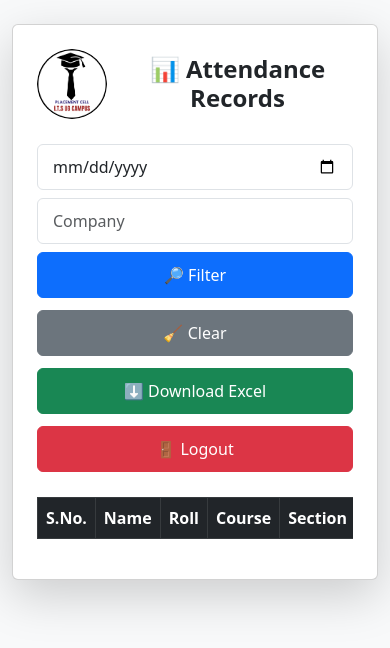
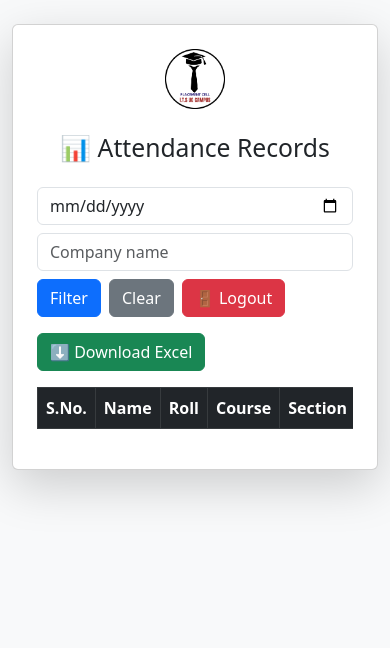
Before and after one commit to abhijha30/placement-attendance, a Flask app: page /records in a window 390 px wide. Shown: the top 648 px of the page. Run offline with Flask 3, Linux system fonts and the light colour scheme; the visitor is signed in with stand-in values (Sample User, id 1); data that the repository does not hold is empty.

Commit message:
Update records.html

```diff
--- a/templates/records.html
+++ b/templates/records.html
@@ -3,90 +3,52 @@
 <head>
   <meta charset="UTF-8">
   <meta name="viewport" content="width=device-width, initial-scale=1">
-  <title>Admin - Attendance Records</title>
+  <title>Attendance Records</title>
   <link href="https://cdn.jsdelivr.net/npm/bootstrap@5.3.0/dist/css/bootstrap.min.css" rel="stylesheet">
-  <style>
-    .header-panel {
-      display: flex;
-      flex-direction: column;
-      align-items: center;
-      margin-bottom: 25px;
-      text-align: center;
-    }
-    .header-top {
-      display: flex;
-      align-items: center;
-      justify-content: center;
-      gap: 15px;
-      margin-bottom: 15px;
-    }
-    .header-top img {
-      width: 70px;
-      height: 70px;
-      border-radius: 50%;
-      object-fit: cover;
-    }
-    .header-top h2 {
-      font-size: 1.8rem;
-      font-weight: 700;
-      margin: 0;
-    }
-    .header-actions {
-      display: flex;
-      flex-wrap: wrap;
-      justify-content: center;
-      gap: 12px;
-      margin-top: 10px;
-    }
-    .header-actions .btn,
-    .header-actions input {
-      font-size: 1rem;
-      padding: 10px 15px;
-    }
-    @media (max-width: 768px) {
-      .header-top h2 {
-        font-size: 1.5rem;
-      }
-      .header-actions {
-        flex-direction: column;
-        width: 100%;
-      }
-      .header-actions .btn,
-      .header-actions input {
-        width: 100%;
-      }
-    }
-  </style>
 </head>
 <body class="bg-light">
 
-  <div class="container py-4">
+  <div class="container mt-4">
     <div class="card shadow-lg p-4">
 
-      <!-- Header Section -->
-      <div class="header-panel">
-        <div class="header-top">
-          <img src="{{ url_for('static', filename='placement_logo.png') }}" alt="Placement Logo">
-          <h2>📊 Attendance Records</h2>
+      <!-- Placement Logo -->
+      <div class="text-center mb-3">
+        <img src="{{ url_for('static', filename='placement_logo.png') }}"
+             alt="Placement Logo"
+             class="img-fluid mb-2"
+             style="max-height: 60px;">
+      </div>
+
+      <h2 class="text-center mb-4">📊 Attendance Records</h2>
+
+      <!-- Filter Form (Date + Company Input) -->
+      <form method="GET" action="/records" class="row g-2 mb-3">
+        <div class="col-md-4">
+          <input type="date" name="filter_date" class="form-control" value="{{ selected_date }}">
         </div>
-
-        <!-- Action Buttons -->
-        <div class="header-actions">
-          <form method="GET" action="/records" class="d-flex flex-wrap gap-2">
-            <input type="date" name="filter_date" class="form-control" value="{{ selected_date }}">
-            <input type="text" name="filter_company" class="form-control" placeholder="Company" value="{{ selected_company }}">
-            <button type="submit" class="btn btn-primary">🔎 Filter</button>
-          </form>
-          <a href="/records" class="btn btn-secondary">🧹 Clear</a>
-          <a href="/download" class="btn btn-success">⬇ Download Excel</a>
+        <div class="col-md-4">
+          <input type="text" name="filter_company" class="form-control" placeholder="Company name" value="{{ selected_company }}">
+        </div>
+        <div class="col-md-4 d-flex">
+          <button type="submit" class="btn btn-primary me-2">Filter</button>
+          <a href="/records" class="btn btn-secondary me-2">Clear</a>
           <a href="/logout" class="btn btn-danger">🚪 Logout</a>
         </div>
+      </form>
+
+      <!-- Download Button -->
+      <div class="mb-3">
+        <form method="GET" action="/download" class="d-flex">
+          <input type="hidden" name="filter_date" value="{{ selected_date }}">
+          <input type="hidden" name="filter_company" value="{{ selected_company }}">
+          <button type="submit" class="btn btn-success">⬇ Download Excel</button>
+        </form>
       </div>
 
       <!-- Records Table -->
       <div class="table-responsive">
-        <table class="table table-bordered table-hover align-middle">
-          <thead class="table-dark text-center">
+        <table class="table table-bordered table-striped align-middle">
+          <thead class="table-dark">
             <tr>
               <th>S.No.</th>
               <th>Name</th>
@@ -101,14 +63,14 @@
           <tbody>
             {% for row in records %}
               <tr>
-                <td>{{ loop.index }}</td>
+                <td>{{ loop.index }}</td> <!-- Serial Number -->
                 <td>{{ row["name"] }}</td>
                 <td>{{ row["roll"] }}</td>
                 <td>{{ row["course"] }}</td>
                 <td>{{ row["section"] }}</td>
                 <td>{{ row["date"] }}</td>
                 <td>{{ row["company"] }}</td>
-                <td class="text-center">
+                <td>
                   {% if row["status"] == "Present" %}
                     <span class="badge bg-success">Present</span>
                   {% else %}
@@ -120,7 +82,6 @@
           </tbody>
         </table>
       </div>
-
     </div>
   </div>
 
```
